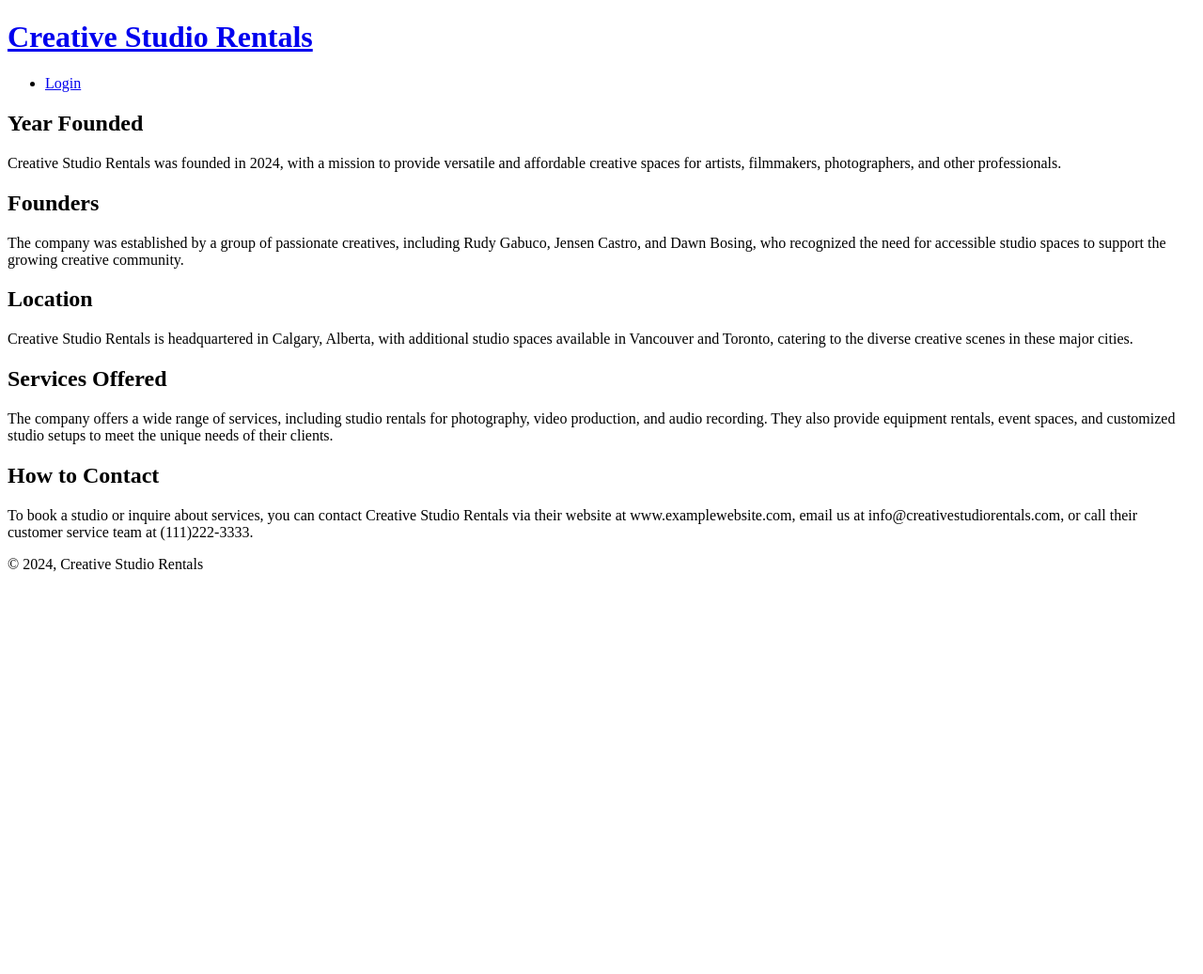
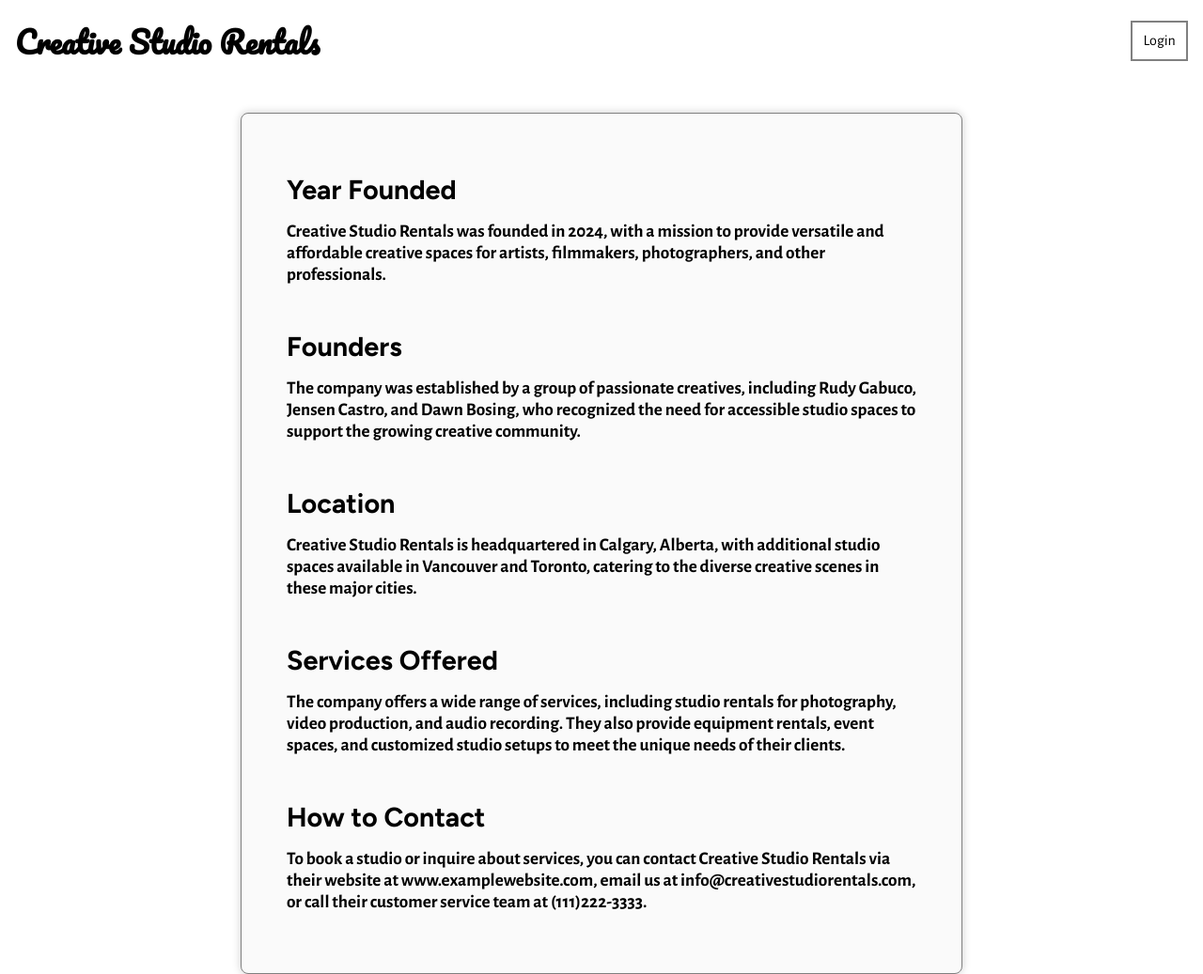
Before and after one commit to rgabuco/webapp, a website: page public/html/aboutUs.html in a window 1280 px wide. Shown: the top 1037 px of the page at 94% size. Before the commit the page ends 800 px from the top, so only its background shows below. Drawn offline with nearby package versions, Linux system fonts and the light colour scheme; the site is published under a folder, as on GitHub Pages, so addresses that start at the root find nothing; files whose address does not match are found by name.

Commit message:
setup hrefs for localhost

```diff
--- a/public/html/aboutUs.html
+++ b/public/html/aboutUs.html
@@ -4,23 +4,23 @@
     <meta charset="UTF-8">
     <meta name="viewport" content="width=device-width, initial-scale=1.0">
     <title>About Us</title>
-    <link rel="stylesheet" href="/public/css/common.css">
-    <link rel="stylesheet" href="/public/css/aboutUs.css">
+    <link rel="stylesheet" href="../css/common.css">
+    <link rel="stylesheet" href="../css/aboutUs.css">
     <script src="lib/jquery-3.7.1.js"></script>
-    <script src="/public/js/common.js" defer></script>
-    <script src="/public/js/aboutUs.js" defer></script>
+    <script src="../js/common.js" defer></script>
+    <script src="../js/aboutUs.js" defer></script>
 </head>
 <body>
     <header>
         <div>
-          <a href="/index.html" class="logo-link">
+          <a href="../index.html" class="logo-link">
             <h1 class="logo">Creative Studio Rentals</h1>
           </a>
         </div>
         <div id="login" class="log-btn">
           <nav>
             <ul>
-              <li><a href="login.html" class="nav-btn-with-background">Login</a></li>
+              <li><a href="/html/login.html" class="nav-btn-with-background">Login</a></li>
             </ul>
           </nav>
         </div>
```
